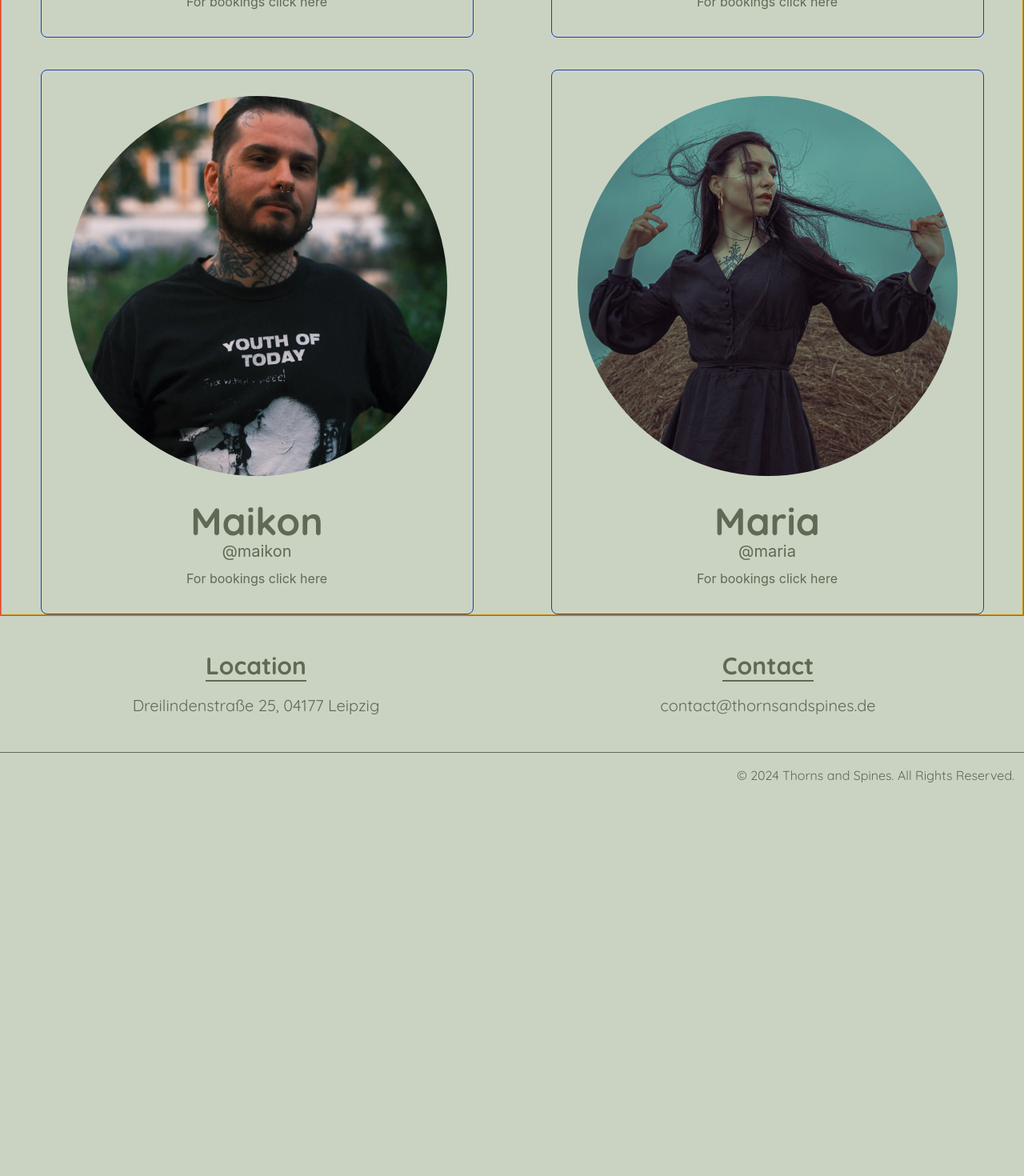
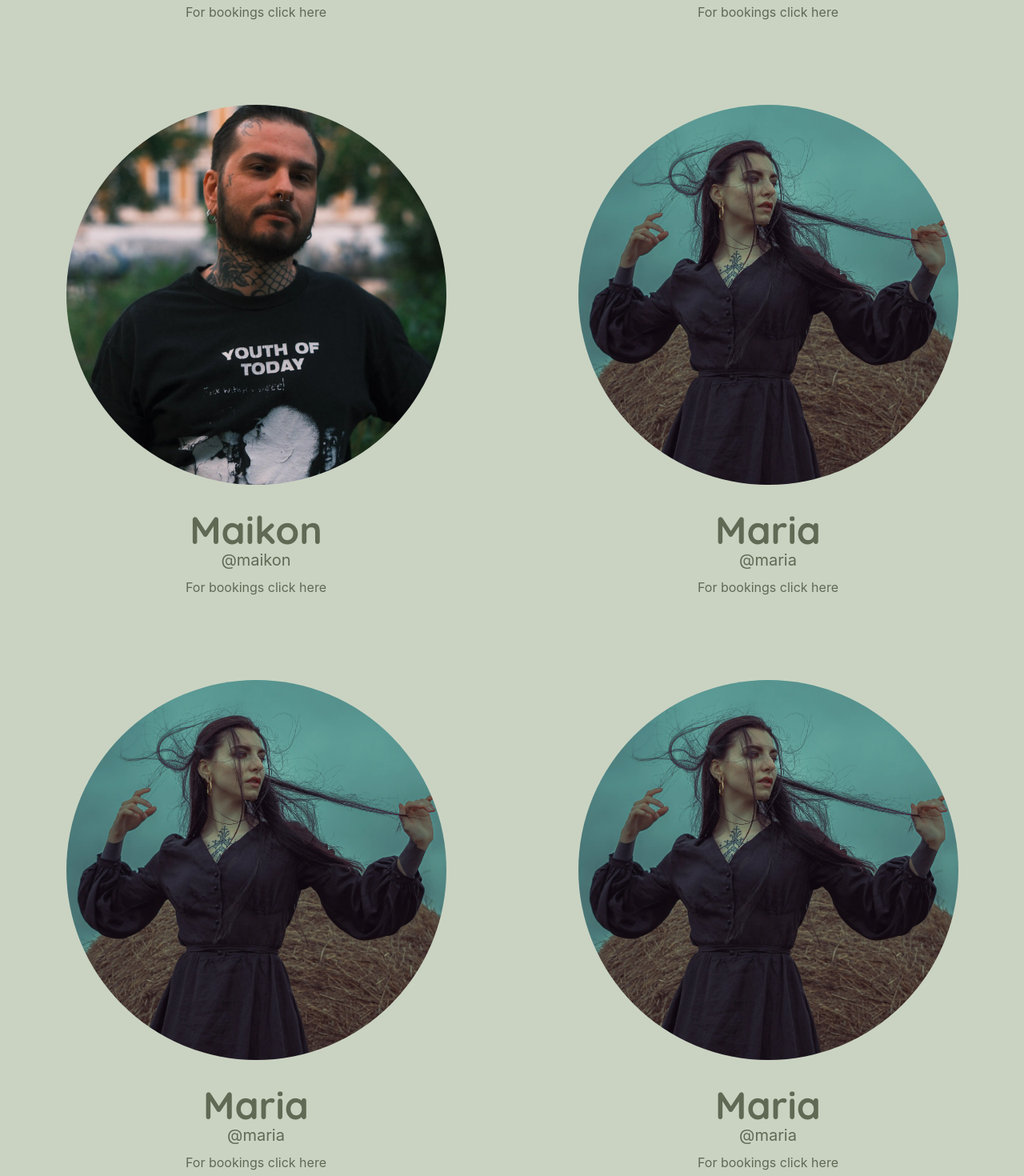
Before and after one commit to Cmbs86/Thorns-and-Spines-page, a React (Vite) app in the folder thorns-n-spines-project/: page /artists in a window 1280 px wide. Shown: the part 860-2330 px from the top of the page at 80% size. Before the commit the page ends 1857 px from the top, so only its background shows below. Built offline with nearby package versions, Linux system fonts and the light colour scheme.

Commit message:
fix media queries Artist Card final

```diff
--- a/thorns-n-spines-project/src/components/ArtistCard.jsx
+++ b/thorns-n-spines-project/src/components/ArtistCard.jsx
@@ -1,15 +1,14 @@
 import React from "react";
 
-const ArtistCard = ({ img, name, socialMedia, booking }) => {
+const ArtistCard = ({ img, artistName, name, socialMedia, booking }) => {
   return (
-    // fix media queries.
+
     <>
-
-      <div className="flex flex-col items-center justify-center p-8 rounded-lg text-center border border-blue-800">
+      <div className="flex flex-col items-center justify-center p-8 rounded-lg text-center ">
         <img
           src={img}
-          alt=""
-          className="rounded-full w-[475px] h-[475px]  object-cover mx-auto"
+          alt={artistName}
+          className="rounded-full w-[280px] h-[280px] sm:w-[475px] sm:h-[475px]  object-cover mx-auto"
         />
         <h3 className="mt-8 text-5xl font-bold font-sans text-tns-ebony">
           {name}
--- a/thorns-n-spines-project/src/pages/Artists.jsx
+++ b/thorns-n-spines-project/src/pages/Artists.jsx
@@ -8,22 +8,19 @@ import ArtistCard from "../components/ArtistCard.jsx";
 const Artists = () => {
   return (
     <>
-
-      <main className="min-h-screen w-full border border-red-500 flex flex-col items-center justify-center">
+      <main className="min-h-screen w-full  flex flex-col items-center justify-center">
         {/* Text section */}
-        <div className="text-center my-8">
+        <div className="text-center my-10">
           <h1 className="text-4xl lg:text-6xl font-bold text-tns-ebony font-sans ">
             Resident Artists
           </h1>
         </div>
 
         {/* Wrapper for cards */}
-        <div className="max-w-[1600px] border border-yellow-600  mx-auto flex flex-col md:flex-row flex-wrap justify-around gap-y-10  ">
-
-
-
+        <div className="max-w-[1600px]  mx-auto flex flex-col md:flex-row flex-wrap justify-around gap-y-10  ">
           <ArtistCard
             img={SeppTattoo}
+            alt={"Sep's photo"}
             name={"Sep"}
             socialMedia={"@sep"}
             booking={"link here"}
@@ -31,12 +28,14 @@ const Artists = () => {
 
           <ArtistCard
             img={gabitattoo}
+            alt={"Gabi's photo"}
             name={"Gabi"}
             socialMedia={"@gabi"}
             booking={"Link here"}
           />
           <ArtistCard
             img={maikontattoo}
+            alt={"Maikon's photo"}
             name={"Maikon"}
             socialMedia={"@maikon"}
             booking={"Link here"}
@@ -44,6 +43,21 @@ const Artists = () => {
 
           <ArtistCard
             img={mariatattoo}
+            alt={"Maria's photo"}
+            name={"Maria"}
+            socialMedia={"@maria"}
+            booking={"Link here"}
+          />
+          <ArtistCard
+            img={mariatattoo}
+            alt={"Maria's photo"}
+            name={"Maria"}
+            socialMedia={"@maria"}
+            booking={"Link here"}
+          />
+          <ArtistCard
+            img={mariatattoo}
+            alt={"Maria's photo"}
             name={"Maria"}
             socialMedia={"@maria"}
             booking={"Link here"}
@@ -54,12 +68,16 @@ const Artists = () => {
   );
 };
 
-     {/* card template */}
-          {/* <ArtistCard
+{
+  /* card template */
+}
+{
+  /* <ArtistCard
           img={}
           name={}
           socialMedia={}
           booking={}
-          /> */}
+          /> */
+}
 
 export default Artists;
```
